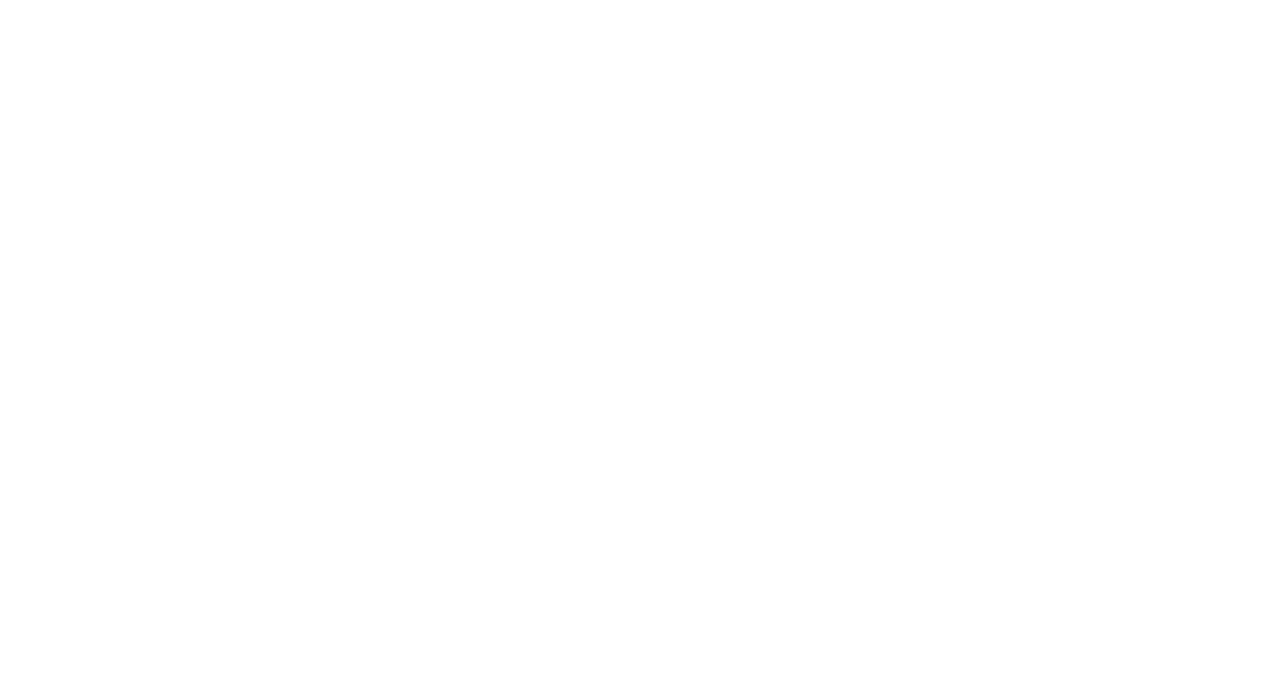
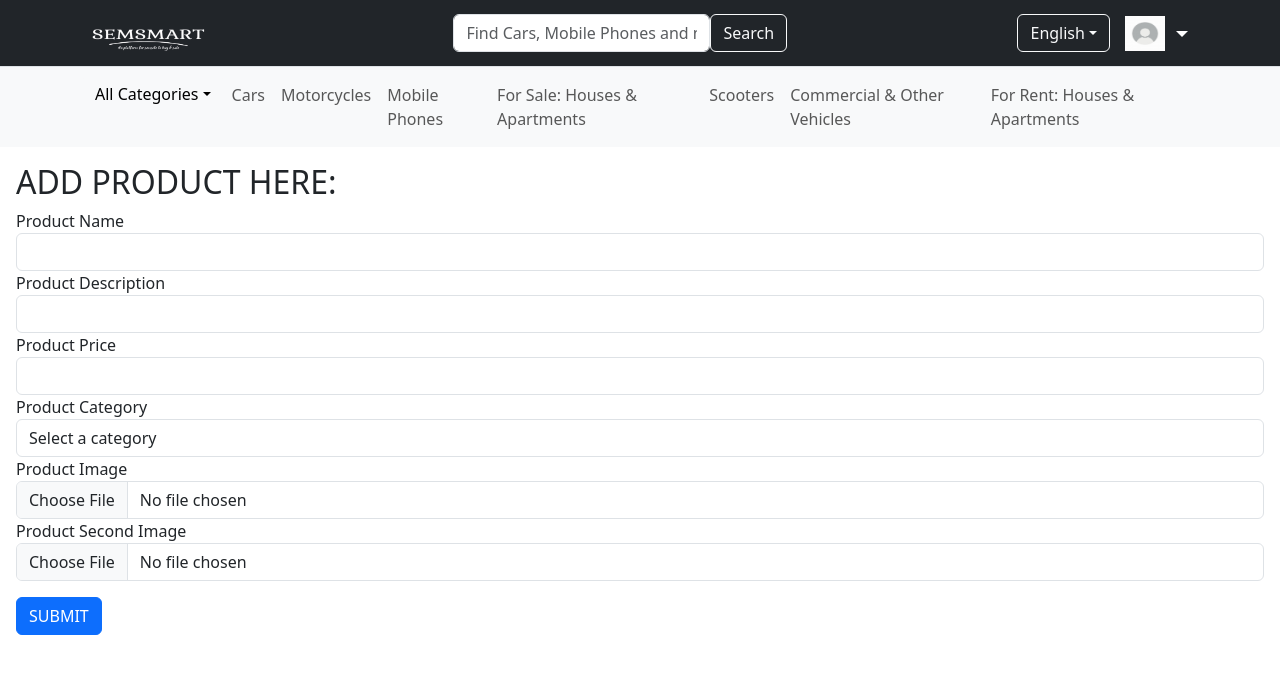
Before and after one commit to Muskaan-14/SemsMart, a React (Create React App) app in the folder client/: page /sell in a window 1280 px wide. Before the commit this address had no page. Shown: the top 674 px of the page. Built offline with nearby package versions, Linux system fonts and the light colour scheme.

Commit message:
added sell and product detail page

```diff
--- a/client/src/App.js
+++ b/client/src/App.js
@@ -42,7 +42,8 @@ import 'bootstrap/dist/css/bootstrap.min.css';
 import ProductDetails from "./pages/ProductDetails";
 import Profile from './pages/Profile';
 import ContactUs from './pages/ContactUs';
-
+import AddProduct from './pages/AddProduct';
+import ProductDetail from './pages/ProductDetail';
 const App = () => {
   return (
     <Router>
@@ -51,8 +52,11 @@ const App = () => {
         <Route path="/home" element={<HomePage />} />
         <Route path="/profile" element={<Profile />} />
         <Route path="/contact" element={<ContactUs />} />
-        <Route path="/product/:id" element={<ProductPage />} />
-        <Route path="/product/:id" element={<ProductDetails />} />
+        <Route path="/sell" element={<AddProduct />} />
+        <Route path="/product/:id" element={<ProductDetail />} />
+        {/* <Route path="/product/:id" element={<ProductPage />} /> */}
+        {/* <Route path="/product/:id" element={<ProductPage />} /> */}
+        {/* <Route path="/product/:id" element={<ProductDetails />} /> */}
 
         {/* Dynamic Category Routes */}
         <Route path="/home/categories/:id" element={<CategoryPage />} />
--- a/client/src/components/Navbar.js
+++ b/client/src/components/Navbar.js
@@ -278,7 +278,7 @@ const NavBar = () => {
     <>
       <Navbar bg="dark" variant="dark" expand="lg" className="py-2">
         <Container>
-          <Navbar.Brand as={Link} to="/">
+          <Navbar.Brand as={Link} to="/home">
             <img
               src="./images/finallogo.png"
               alt="Logo"
--- a/client/src/components/ProductCard.js
+++ b/client/src/components/ProductCard.js
@@ -78,7 +78,7 @@ const ProductCard = ({ id, title, image, description, price }) => {
         <Card.Title>{title}</Card.Title>
         <Card.Text>{description}</Card.Text>
         <h5 className="text-success">₹ {price.toLocaleString()}</h5>
-        <Link to={`/product/${id}`}>
+        <Link to={`/product/242322`}>
           <Button variant="primary">View Details</Button>
         </Link>
       </Card.Body>
--- /dev/null
+++ b/client/src/pages/AddProduct.js
@@ -0,0 +1,66 @@
+import { useState } from "react";
+import Header from "../components/Navbar";
+import { useNavigate } from "react-router-dom";
+// import categories from "./CategoryPage";
+
+function AddProduct() {
+  const navigate = useNavigate();
+  const [pname, setPname] = useState('');
+  const [pdesc, setPdesc] = useState('');
+  const [price, setPrice] = useState('');
+  const [category, setCategory] = useState('');
+  const [pimage, setPimage] = useState(null);
+  const [pimage2, setPimage2] = useState(null);
+
+  const handleSubmit = () => {
+    alert("Product Added! (No Backend Call)");
+    navigate('/');
+  };
+
+  return (
+    <div>
+      <Header />
+      <div className="p-3">
+        <h2>ADD PRODUCT HERE:</h2>
+
+        <label>Product Name</label>
+        <input className="form-control" type="text" value={pname}
+          onChange={(e) => setPname(e.target.value)} />
+
+        <label>Product Description</label>
+        <input className="form-control" type="text" value={pdesc}
+          onChange={(e) => setPdesc(e.target.value)} />
+
+        <label>Product Price</label>
+        <input className="form-control" type="text" value={price}
+          onChange={(e) => setPrice(e.target.value)} />
+
+        <label>Product Category</label>
+        <select className="form-control" value={category}
+          onChange={(e) => setCategory(e.target.value)}>
+          <option value="">Select a category</option>
+          <option>Bikes</option>
+          <option>Mobiles</option>
+          <option>Cloth</option>
+          {/* {categories && categories.map((item, index) => (
+            <option key={index}>{item}</option>
+          ))} */}
+        </select>
+
+        <label>Product Image</label>
+        <input className="form-control" type="file"
+          onChange={(e) => setPimage(e.target.files[0])} />
+
+        <label>Product Second Image</label>
+        <input className="form-control" type="file"
+          onChange={(e) => setPimage2(e.target.files[0])} />
+
+        <button onClick={handleSubmit} className="btn btn-primary mt-3">
+          SUBMIT
+        </button>
+      </div>
+    </div>
+  );
+}
+
+export default AddProduct;
--- /dev/null
+++ b/client/src/pages/ProductDetail.js
@@ -0,0 +1,107 @@
+// import { useParams } from "react-router-dom";
+import { useState } from "react";
+import Header from "../components/Navbar";
+
+function ProductDetail() {
+//   const { productId } = useParams();
+
+  // Dummy Product Data
+  const [product, setProduct] = useState({
+    pname: "Maruti Suzuki Swift 2021",
+    pdesc: "2021 - 29,000 km - Excellent Condition",
+    price: "425000",
+    category: "Autos",
+    pimage: "/images/product1.jpg",
+    // pimage2: "https://via.placeholder.com/400",
+    addedBy: "Nidhi Jain",
+  });
+
+  // Dummy User Data
+  const [user, setUser] = useState(null);
+
+  const handleContact = () => {
+    setUser({
+      username: "Nidhi Jain",
+      mobile: "9832938221",
+      email: "Nidhi.Jain@securemeters.com",
+    });
+  };
+
+  return (
+    <>
+      <Header />
+      <h2 style={{ textAlign: "center", margin: "20px 0", color: "#333" }}>
+        PRODUCT DETAILS
+      </h2>
+
+      <div style={{
+        display: "flex",
+        justifyContent: "space-around",
+        flexWrap: "wrap",
+        padding: "20px"
+      }}>
+        {/* Product Image Section */}
+        <div style={{ flex: "1", maxWidth: "50%", textAlign: "center" }}>
+          <img
+            src={product.pimage}
+            alt="Product"
+            style={{ width: "100%", maxWidth: "400px", height: "auto", borderRadius: "10px", boxShadow: "0 4px 8px rgba(0, 0, 0, 0.2)" }}
+          />
+          {product.pimage2 && (
+            <img
+              src={product.pimage2}
+              alt="Product 2"
+              style={{ width: "100%", maxWidth: "400px", height: "auto", marginTop: "10px", borderRadius: "10px", boxShadow: "0 4px 8px rgba(0, 0, 0, 0.2)" }}
+            />
+          )}
+          <h6 style={{ marginTop: "15px", fontSize: "18px", color: "#555" }}>
+            Product Details:
+          </h6>
+          <p style={{ color: "#666", fontSize: "16px" }}>{product.pdesc}</p>
+        </div>
+
+        {/* Product Info Section */}
+        <div style={{ flex: "1", maxWidth: "40%", padding: "20px" }}>
+          <h3 style={{ margin: "10px 0", color: "#d9534f" }}>
+            Rs. {product.price} /-
+          </h3>
+          <p style={{ fontSize: "18px", color: "#333", fontWeight: "bold" }}>
+            {product.pname} | {product.category}
+          </p>
+          <p style={{ fontSize: "16px", color: "#5cb85c" }}>
+            {product.pdesc}
+          </p>
+
+          <button
+            onClick={handleContact}
+            style={{
+              backgroundColor: "#0275d8",
+              color: "#fff",
+              padding: "10px 15px",
+              border: "none",
+              borderRadius: "5px",
+              fontSize: "16px",
+              cursor: "pointer",
+              marginTop: "15px",
+              transition: "0.3s"
+            }}
+            onMouseOver={(e) => e.target.style.backgroundColor = "#025aa5"}
+            onMouseOut={(e) => e.target.style.backgroundColor = "#0275d8"}
+          >
+            SHOW CONTACT DETAILS
+          </button>
+
+          {user && (
+            <div style={{ marginTop: "20px", padding: "15px", border: "1px solid #ddd", borderRadius: "10px", backgroundColor: "#f9f9f9", boxShadow: "0 4px 8px rgba(0, 0, 0, 0.1)" }}>
+              <h4 style={{ color: "#333" }}>{user.username}</h4>
+              <h3 style={{ color: "#0275d8" }}>{user.mobile}</h3>
+              <h6 style={{ color: "#777" }}>{user.email}</h6>
+            </div>
+          )}
+        </div>
+      </div>
+    </>
+  );
+}
+
+export default ProductDetail;
```
